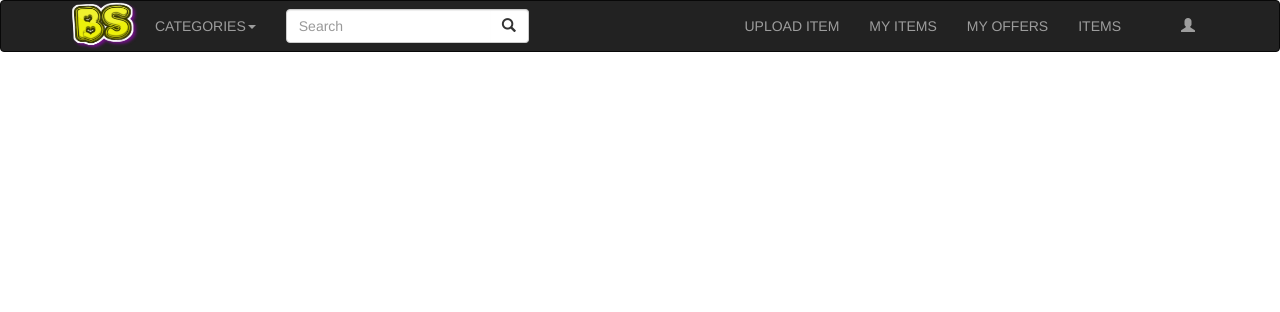
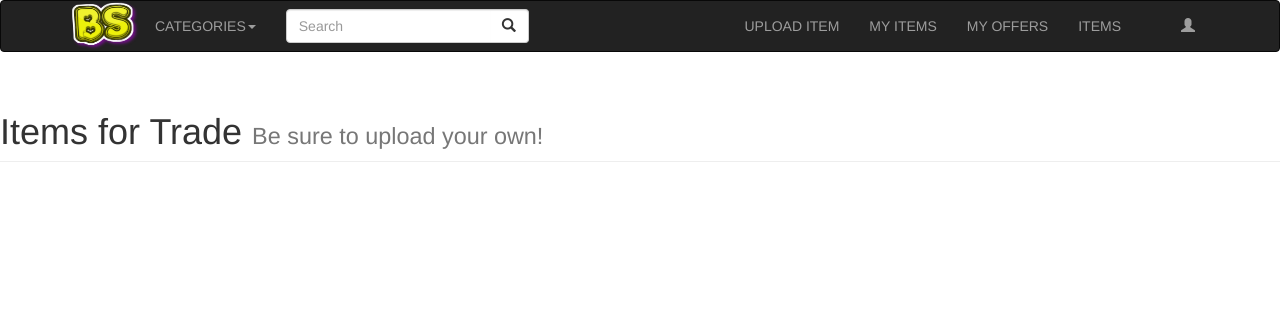
Before and after one commit to PatrickFis/BisonSwap-Website, a PHP site: page /index.php in a window 1280 px wide. Shown: the top 312 px of the page. Run offline with PHP 8.4, Linux system fonts and the light colour scheme; some libraries are stand-ins or nearby versions.

Commit message:
Test- Header context for items

```diff
--- a/items-list.php
+++ b/items-list.php
@@ -31,6 +31,13 @@
 ?>
 
 <body>
+  <div class="row">
+      <div class="col-lg-12">
+          <h1 class="page-header">Items for Trade
+              <small>Be sure to upload your own!</small>
+          </h1>
+      </div>
+  </div>
   <div class="container">
     <div id="test">
       <div class="row" id="replace">
```
